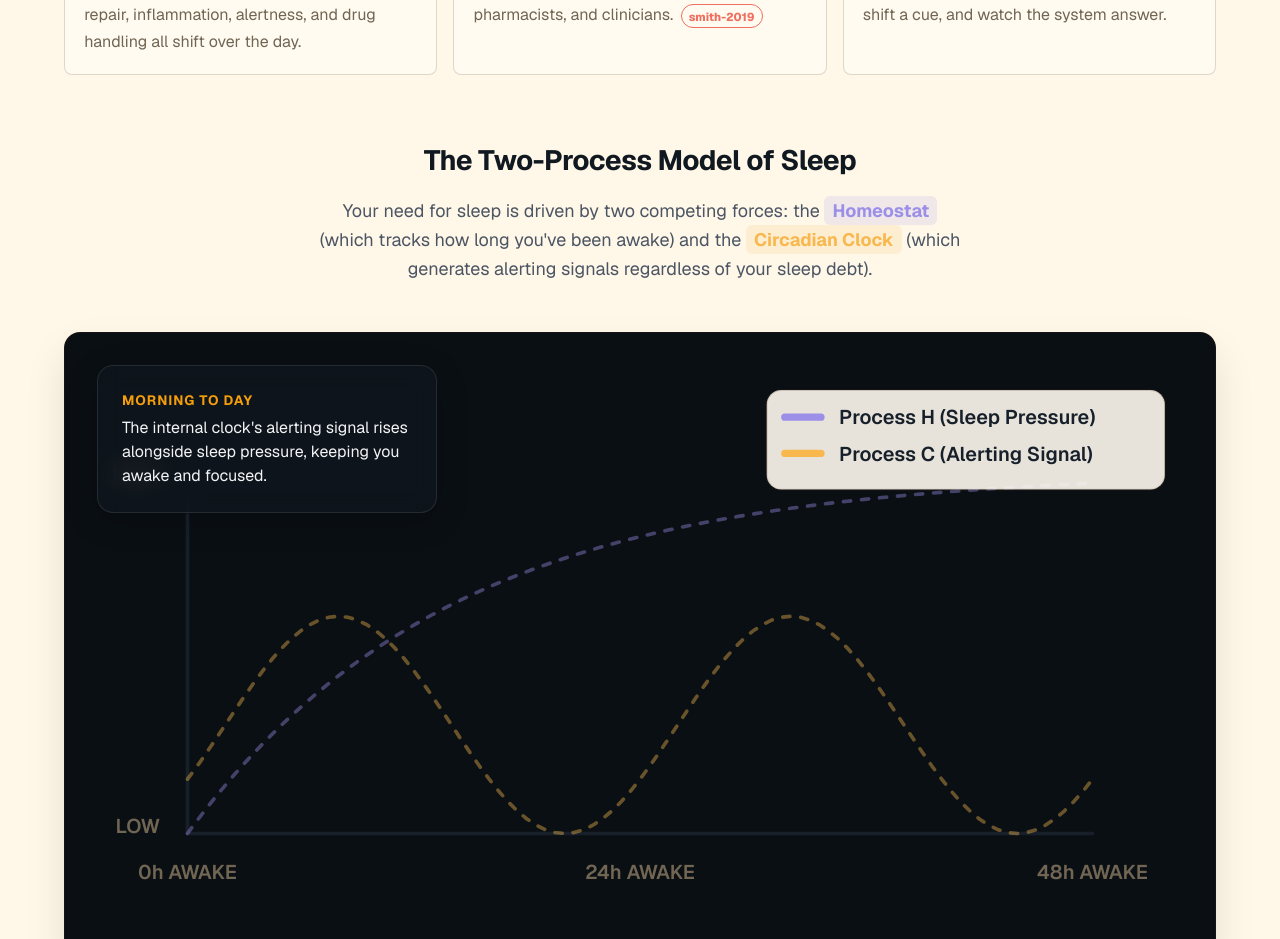
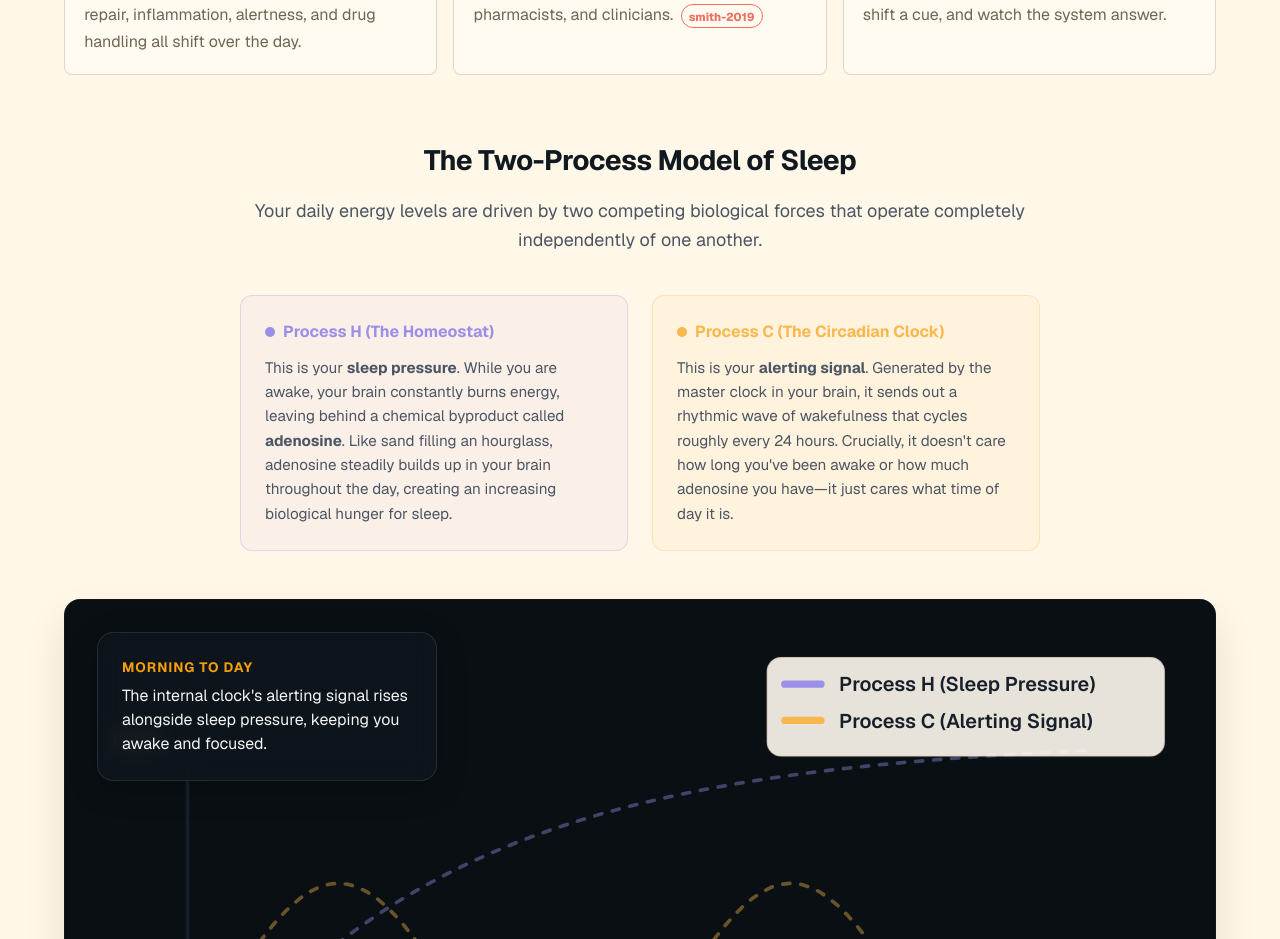
Before and after one commit to artao05/circadiansite, a Next.js app: page / in a window 1280 px wide. Shown: the part 1860-2799 px from the top of the page. Built offline with nearby package versions, Linux system fonts and the light colour scheme.

Commit message:
content: rewrite TwoProcessModel intro to explain adenosine and H/C difference

```diff
--- a/app/components/TwoProcessModel.tsx
+++ b/app/components/TwoProcessModel.tsx
@@ -89,9 +89,8 @@ export function TwoProcessModel() {
     >
       <div
         style={{
-          textAlign: "center",
           marginBottom: "3rem",
-          maxWidth: "650px",
+          maxWidth: "800px",
           margin: "0 auto 3rem",
         }}
       >
@@ -102,16 +101,38 @@ export function TwoProcessModel() {
             marginBottom: "1rem",
             fontWeight: 700,
             letterSpacing: "-0.5px",
+            textAlign: "center",
           }}
         >
           The Two-Process Model of Sleep
         </h3>
-        <p style={{ color: "#4b5563", fontSize: "1.125rem", lineHeight: 1.6 }}>
-          Your need for sleep is driven by two competing forces: the{" "}
-          <strong style={{ color: "var(--violet)", backgroundColor: "color-mix(in srgb, var(--violet) 15%, transparent)", padding: "0.2rem 0.5rem", borderRadius: "6px" }}>Homeostat</strong> (which tracks how long you&apos;ve been
-          awake) and the <strong style={{ color: "var(--amber)", backgroundColor: "color-mix(in srgb, var(--amber) 15%, transparent)", padding: "0.2rem 0.5rem", borderRadius: "6px" }}>Circadian Clock</strong> (which generates
-          alerting signals regardless of your sleep debt).
+        <p style={{ color: "#4b5563", fontSize: "1.125rem", lineHeight: 1.6, textAlign: "center", marginBottom: "2.5rem" }}>
+          Your daily energy levels are driven by two competing biological forces that operate completely independently of one another.
         </p>
+
+        <div style={{ display: "grid", gridTemplateColumns: "repeat(auto-fit, minmax(300px, 1fr))", gap: "1.5rem", textAlign: "left" }}>
+          {/* Process H Card */}
+          <div style={{ background: "rgba(139, 92, 246, 0.04)", border: "1px solid rgba(139, 92, 246, 0.2)", borderRadius: "12px", padding: "1.5rem" }}>
+            <h4 style={{ color: "var(--violet)", fontWeight: 700, marginBottom: "0.75rem", display: "flex", alignItems: "center", gap: "0.5rem" }}>
+              <span style={{ display: "inline-block", width: "10px", height: "10px", borderRadius: "50%", background: "var(--violet)" }}></span>
+              Process H (The Homeostat)
+            </h4>
+            <p style={{ color: "#4b5563", fontSize: "0.95rem", lineHeight: 1.6, margin: 0 }}>
+              This is your <strong>sleep pressure</strong>. While you are awake, your brain constantly burns energy, leaving behind a chemical byproduct called <strong>adenosine</strong>. Like sand filling an hourglass, adenosine steadily builds up in your brain throughout the day, creating an increasing biological hunger for sleep.
+            </p>
+          </div>
+
+          {/* Process C Card */}
+          <div style={{ background: "rgba(245, 158, 11, 0.04)", border: "1px solid rgba(245, 158, 11, 0.2)", borderRadius: "12px", padding: "1.5rem" }}>
+            <h4 style={{ color: "var(--amber)", fontWeight: 700, marginBottom: "0.75rem", display: "flex", alignItems: "center", gap: "0.5rem" }}>
+              <span style={{ display: "inline-block", width: "10px", height: "10px", borderRadius: "50%", background: "var(--amber)" }}></span>
+              Process C (The Circadian Clock)
+            </h4>
+            <p style={{ color: "#4b5563", fontSize: "0.95rem", lineHeight: 1.6, margin: 0 }}>
+              This is your <strong>alerting signal</strong>. Generated by the master clock in your brain, it sends out a rhythmic wave of wakefulness that cycles roughly every 24 hours. Crucially, it doesn't care how long you've been awake or how much adenosine you have—it just cares what time of day it is.
+            </p>
+          </div>
+        </div>
       </div>
 
       <div
```
